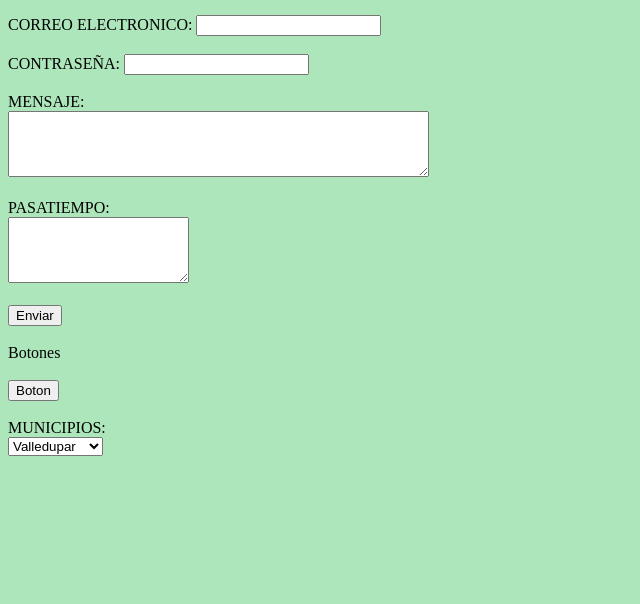
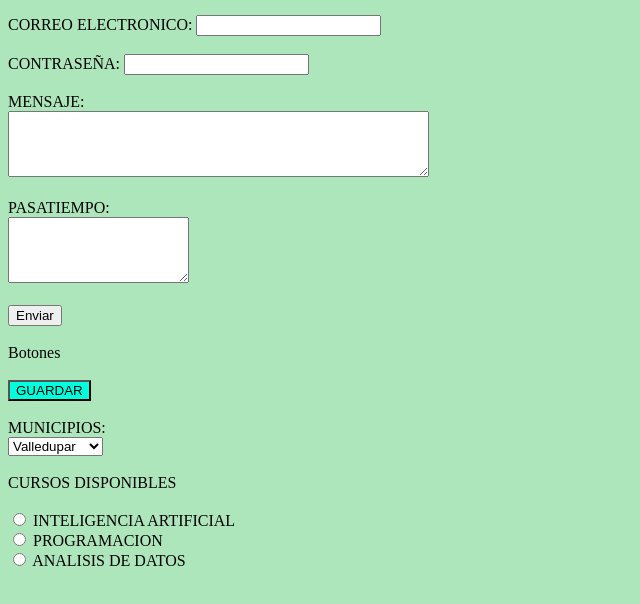
Before and after one commit to FRANCISCODELATORRE1987/PROYECTO-HTML, a plain HTML site: page formulario.html in a window 1280 px wide. Shown: the part 104-708 px from the top of the page, without its empty margins (0-640 px from the left). Drawn offline with Linux system fonts and the light colour scheme.

Commit message:
CREANDO CURRICULUM

```diff
--- a/formulario.html
+++ b/formulario.html
@@ -40,7 +40,7 @@
 
   <div>
     <lebel for="">Botones</label><br><br>
-   <button>Boton</button><br><br>
+   <button style="background-color: rgb(0, 255, 221);">GUARDAR</button><br><br>
 </div>
 <div>
     <label for="">MUNICIPIOS:</label><br>
@@ -50,6 +50,25 @@
         <option value="3">Medellin</option>
     </select>
 </div>
+<div>
+    <br>
+     <label for="">CURSOS DISPONIBLES</label>
+     <br><BR>
+     <input type="radio" id="ai" name="curso">
+     <labe for="ai">INTELIGENCIA ARTIFICIAL</label>
+    <br>
+    <input type="radio" id="pg" name="curso">
+     <label for="pg">PROGRAMACION</label>
+   <br>
+    <input type="radio" id="ad" name="curso">
+     <label for="ad">ANALISIS DE DATOS </label>
+    <br>
+
+</div>
+
+
+
+
 
 
 
```
Also changed, not shown: CURRICULUM.HTML (added).
